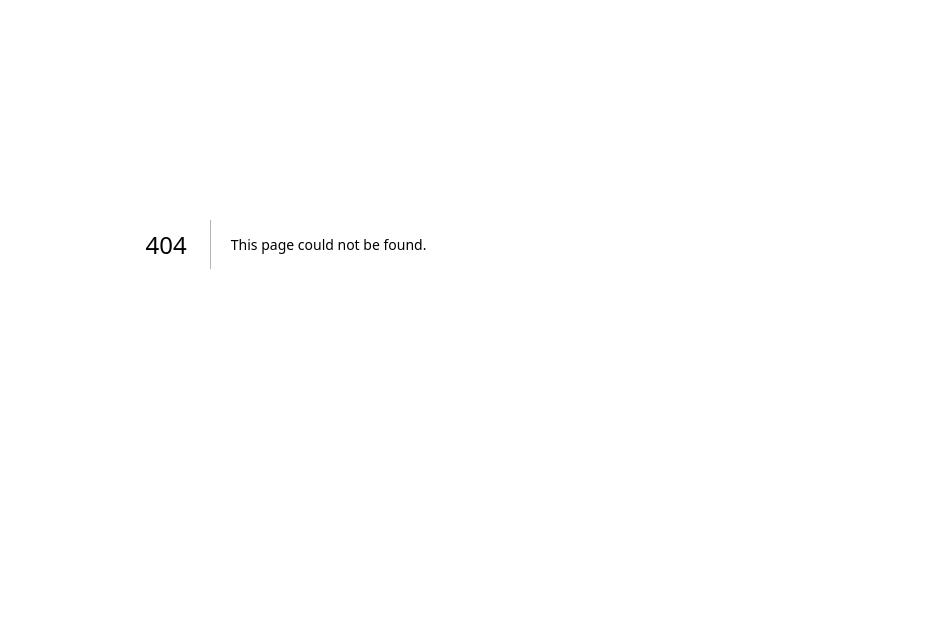
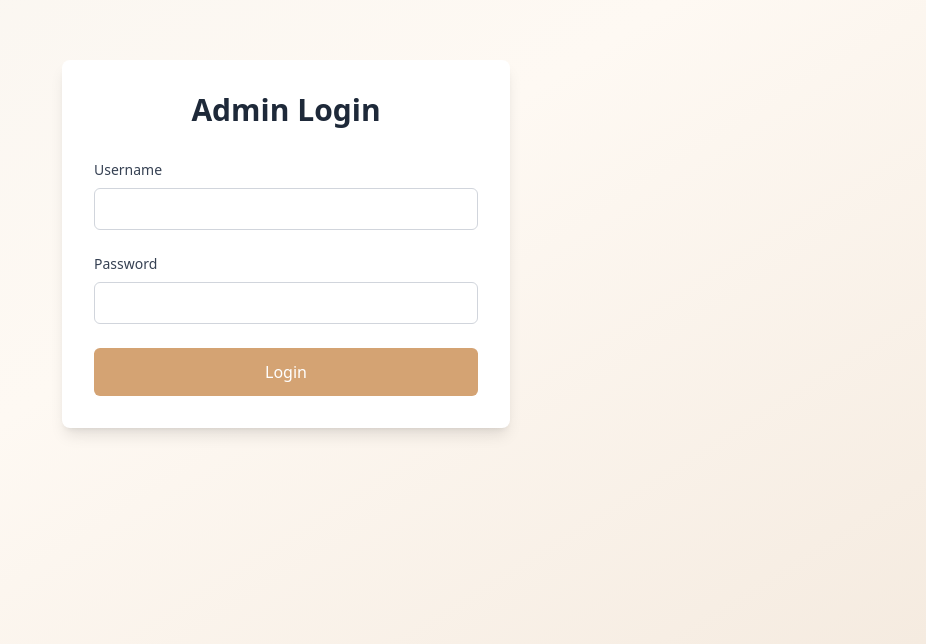
Before and after one commit to MuktadulIslam/forever-begins, a Next.js app: page /user/auth/login in a window 1280 px wide. Before the commit this address had no page. Shown: the part 156-800 px from the top of the page, without its empty margins (354-1280 px from the left). Built offline with nearby package versions, Linux system fonts and the light colour scheme.

Commit message:
Fact: admin login and auth validation done!

```diff
--- /dev/null
+++ b/src/app/api/auth/login/route.ts
@@ -0,0 +1,55 @@
+import { NextRequest, NextResponse } from 'next/server';
+import { cookies } from 'next/headers';
+
+export async function POST(request: NextRequest) {
+  try {
+    const { username, password } = await request.json();
+
+    const adminUsername = process.env.ADMIN_USERNAME;
+    const adminPassword = process.env.ADMIN_PASSWORD;
+    const tokenLifecycleDays = parseInt(process.env.TOKEN_LIFECYCLE_DAYS || '100');
+
+    if (!adminUsername || !adminPassword) {
+      return NextResponse.json(
+        { error: 'Server configuration error' },
+        { status: 500 }
+      );
+    }
+
+    if (username !== adminUsername || password !== adminPassword) {
+      return NextResponse.json(
+        { error: 'Invalid credentials' },
+        { status: 401 }
+      );
+    }
+
+    // Create a simple token (timestamp + username)
+    const token = Buffer.from(
+      JSON.stringify({
+        username,
+        exp: Date.now() + tokenLifecycleDays * 24 * 60 * 60 * 1000,
+      })
+    ).toString('base64');
+
+    // Set secure cookie
+    const cookieStore = await cookies();
+    cookieStore.set('admin_token', token, {
+      httpOnly: true,
+      secure: process.env.NODE_ENV === 'production',
+      sameSite: 'strict',
+      maxAge: tokenLifecycleDays * 24 * 60 * 60, // Convert days to seconds
+      path: '/',
+    });
+
+    return NextResponse.json(
+      { success: true, message: 'Login successful' },
+      { status: 200 }
+    );
+  } catch (error) {
+    console.error('Login error:', error);
+    return NextResponse.json(
+      { error: 'An error occurred during login' },
+      { status: 500 }
+    );
+  }
+}
--- /dev/null
+++ b/src/app/api/auth/logout/route.ts
@@ -0,0 +1,20 @@
+import { NextResponse } from 'next/server';
+import { cookies } from 'next/headers';
+
+export async function POST() {
+  try {
+    const cookieStore = await cookies();
+    cookieStore.delete('admin_token');
+
+    return NextResponse.json(
+      { success: true, message: 'Logout successful' },
+      { status: 200 }
+    );
+  } catch (error) {
+    console.error('Logout error:', error);
+    return NextResponse.json(
+      { error: 'An error occurred during logout' },
+      { status: 500 }
+    );
+  }
+}
--- /dev/null
+++ b/src/app/user/admin/page.tsx
@@ -0,0 +1,54 @@
+'use client';
+
+import { useRouter } from 'next/navigation';
+import { useState } from 'react';
+
+export default function AdminDashboard() {
+  const router = useRouter();
+  const [loading, setLoading] = useState(false);
+
+  const handleLogout = async () => {
+    setLoading(true);
+    try {
+      await fetch('/api/auth/logout', {
+        method: 'POST',
+      });
+      router.push('/user/auth/login');
+    } catch (error) {
+      console.error('Logout error:', error);
+      setLoading(false);
+    }
+  };
+
+  return (
+    <div className="min-h-screen bg-gradient-to-br from-[#f8f5f0] via-[#fef9f3] to-[#f5ebe0]">
+      <nav className="bg-white shadow-md">
+        <div className="max-w-7xl mx-auto px-4 sm:px-6 lg:px-8">
+          <div className="flex justify-between items-center h-16">
+            <h1 className="text-2xl font-bold text-gray-800">
+              Admin Dashboard
+            </h1>
+            <button
+              onClick={handleLogout}
+              disabled={loading}
+              className="px-4 py-2 bg-red-500 text-white rounded-md hover:bg-red-600 transition-colors disabled:opacity-50 disabled:cursor-not-allowed"
+            >
+              {loading ? 'Logging out...' : 'Logout'}
+            </button>
+          </div>
+        </div>
+      </nav>
+
+      <main className="max-w-7xl mx-auto px-4 sm:px-6 lg:px-8 py-8">
+        <div className="bg-white rounded-lg shadow-md p-6">
+          <h2 className="text-xl font-semibold text-gray-800 mb-4">
+            Welcome to Admin Dashboard
+          </h2>
+          <p className="text-gray-600">
+            This is your admin dashboard. Content will be added here.
+          </p>
+        </div>
+      </main>
+    </div>
+  );
+}
--- /dev/null
+++ b/src/app/user/auth/login/page.tsx
@@ -0,0 +1,101 @@
+'use client';
+
+import { useState } from 'react';
+import { useRouter } from 'next/navigation';
+
+export default function LoginPage() {
+  const [username, setUsername] = useState('');
+  const [password, setPassword] = useState('');
+  const [error, setError] = useState('');
+  const [loading, setLoading] = useState(false);
+  const router = useRouter();
+
+  const handleSubmit = async (e: React.FormEvent) => {
+    e.preventDefault();
+    setError('');
+    setLoading(true);
+
+    try {
+      const response = await fetch('/api/auth/login', {
+        method: 'POST',
+        headers: {
+          'Content-Type': 'application/json',
+        },
+        body: JSON.stringify({ username, password }),
+      });
+
+      const data = await response.json();
+
+      if (!response.ok) {
+        setError(data.error || 'Login failed');
+        setLoading(false);
+        return;
+      }
+
+      router.push('/user/admin');
+    } catch (err) {
+      setError('An error occurred. Please try again.');
+      setLoading(false);
+    }
+  };
+
+  return (
+    <div className="min-h-screen flex items-center justify-center bg-linear-to-br from-[#f8f5f0] via-[#fef9f3] to-[#f5ebe0]">
+      <div className="w-full max-w-md p-8 bg-white rounded-lg shadow-lg">
+        <h1 className="text-3xl font-bold text-center mb-8 text-gray-800">
+          Admin Login
+        </h1>
+
+        <form onSubmit={handleSubmit} className="space-y-6">
+          <div>
+            <label
+              htmlFor="username"
+              className="block text-sm font-medium text-gray-700 mb-2"
+            >
+              Username
+            </label>
+            <input
+              type="text"
+              id="username"
+              value={username}
+              onChange={(e) => setUsername(e.target.value)}
+              className="w-full px-4 py-2 border border-gray-300 rounded-md focus:ring-2 focus:ring-[#d4a373] focus:border-transparent outline-none text-gray-800"
+              required
+            />
+          </div>
+
+          <div>
+            <label
+              htmlFor="password"
+              className="block text-sm font-medium text-gray-700 mb-2"
+            >
+              Password
+            </label>
+            <input
+              type="password"
+              id="password"
+              value={password}
+              onChange={(e) => setPassword(e.target.value)}
+              className="w-full px-4 py-2 border border-gray-300 rounded-md focus:ring-2 focus:ring-[#d4a373] focus:border-transparent outline-none text-gray-800"
+              required
+            />
+          </div>
+
+          {error && (
+            <div className="p-3 bg-red-50 border border-red-200 rounded-md">
+              <p className="text-sm text-red-600">{error}</p>
+            </div>
+          )}
+
+          <button
+            type="submit"
+            disabled={loading}
+            className="w-full py-3 px-4 bg-[#d4a373] text-white font-medium rounded-md hover:bg-[#c49363] transition-colors disabled:opacity-50 disabled:cursor-not-allowed"
+          >
+            {loading ? 'Logging in...' : 'Login'}
+          </button>
+        </form>
+      </div>
+    </div>
+  );
+}
--- /dev/null
+++ b/src/middleware.ts
@@ -0,0 +1,55 @@
+import { NextRequest, NextResponse } from 'next/server';
+
+export function middleware(request: NextRequest) {
+  const { pathname } = request.nextUrl;
+  const token = request.cookies.get('admin_token')?.value;
+
+  // Helper function to validate token
+  const isTokenValid = (token: string): boolean => {
+    try {
+      const decoded = JSON.parse(
+        Buffer.from(token, 'base64').toString('utf-8')
+      );
+      return decoded.exp && decoded.exp >= Date.now();
+    } catch {
+      return false;
+    }
+  };
+
+  // If user is trying to access login page and is already authenticated
+  if (pathname.startsWith('/user/auth/login')) {
+    if (token && isTokenValid(token)) {
+      // Already logged in, redirect to admin dashboard
+      return NextResponse.redirect(new URL('/user/admin', request.url));
+    }
+    // Not logged in, allow access to login page
+    return NextResponse.next();
+  }
+
+  // Check if the request is for the admin dashboard
+  if (pathname.startsWith('/user/admin')) {
+    if (!token) {
+      // Redirect to login if no token
+      return NextResponse.redirect(new URL('/user/auth/login', request.url));
+    }
+
+    if (!isTokenValid(token)) {
+      // Invalid or expired token, redirect to login
+      const response = NextResponse.redirect(
+        new URL('/user/auth/login', request.url)
+      );
+      response.cookies.delete('admin_token');
+      return response;
+    }
+
+    // Token is valid, allow access
+    return NextResponse.next();
+  }
+
+  // For all other routes, continue normally
+  return NextResponse.next();
+}
+
+export const config = {
+  matcher: ['/user/admin/:path*', '/user/auth/login'],
+};
```
